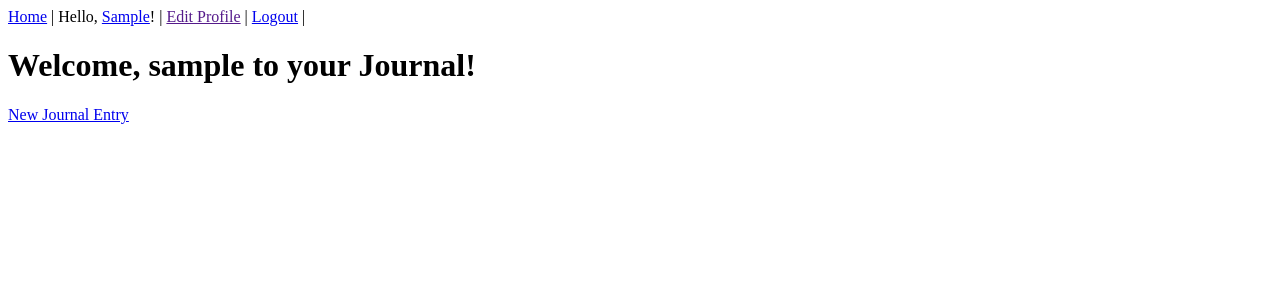
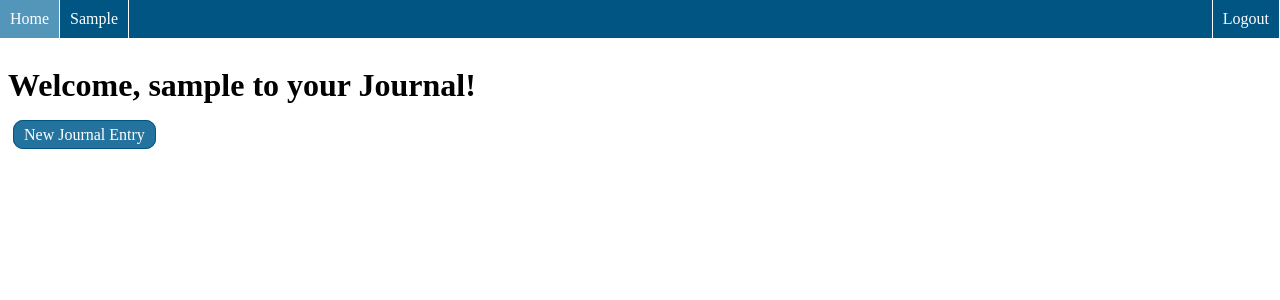
Before and after one commit to matthew-f-bell/journaling-django, a Django app: page /user-profile/1 in a window 1280 px wide. Shown: the top 300 px of the page. Run offline with Django 5.2, Linux system fonts and the light colour scheme; the visitor is signed in with stand-in values (Sample User, id 1); data comes from the database, SQL or seed files in the repository; data that the repository does not hold is empty.

Commit message:
Styling for home page, navbar, and profile page

```diff
--- a/journalingdjango/settings.py
+++ b/journalingdjango/settings.py
@@ -115,7 +115,7 @@ AUTH_PASSWORD_VALIDATORS = [
 
 LANGUAGE_CODE = 'en-us'
 
-TIME_ZONE = 'UTC'
+TIME_ZONE = 'America/Los_Angeles'
 
 USE_I18N = True
 
@@ -125,7 +125,7 @@ USE_TZ = True
 # Static files (CSS, JavaScript, Images)
 # https://docs.djangoproject.com/en/5.2/howto/static-files/
 
-STATIC_URL = 'static/'
+STATIC_URL = '/static/'
 
 # Default primary key field type
 # https://docs.djangoproject.com/en/5.2/ref/settings/#default-auto-field
--- a/main_app/forms.py
+++ b/main_app/forms.py
@@ -8,7 +8,7 @@ class JournalEntryCreationForm(forms.ModelForm):
     current_date = get_datetime.date()
 
     title = forms.CharField(max_length=100, initial=current_date)
-    journal_content = forms.CharField(max_length=100000)
+    journal_content = forms.CharField(widget=forms.Textarea)
 
     class Meta:
         model = JournalEntry
--- /dev/null
+++ b/main_app/static/scripts/app.js
@@ -0,0 +1 @@
+console.log("sanity check")
--- /dev/null
+++ b/main_app/static/styles/style.css
@@ -0,0 +1,129 @@
+/* Navbar */
+nav {
+    top: 0;
+    left: 0;
+}
+
+ul {
+    top: 0;
+    left: 0;
+    background-color: #015582;
+    list-style-type: none;
+    margin: 0;
+    padding: 0;
+    position: fixed;
+    width: 100%;
+}
+
+#home-btn {
+    border-right: none;
+}
+
+li {
+    float: left;
+    background-color: #015582;
+    border-right: 1px solid white;
+}
+
+
+
+li a:hover {
+    background-color: #5496ba;
+}
+
+.nav-link {
+    text-decoration: none;
+    display: block;
+    padding: 10px;
+    color: white;
+}
+
+/* General Header Styling */
+h3 {
+    margin-top: 0;
+}
+
+h4 {
+    width: fit-content;
+    height: fit-content;
+    margin-top: 0;
+}
+
+/* Create New Journal Link Button */
+.journal-entry-link-container {
+    border: 3px solid red;
+}
+
+.journal-entry-link:hover {
+    background-color: #5496ba;
+}
+
+.journal-entry-link {
+    margin: 5px;
+    padding: 5px 10px;
+    background-color: #24739e;
+    border: 1px solid #015582;
+    border-radius: 10px;
+    width: fit-content;
+    color: white;
+    text-decoration: none;
+}
+
+
+/* General Body Styling */
+.base-body {
+    display: inline-block;
+    margin-top: 38px;
+    vertical-align: middle;
+}
+
+/* Journal Timeline */
+.timeline-container {
+    margin-top: 5px;
+    display: flex;
+    flex-direction: column;
+    height: fit-content;
+    width: fit-content;
+    max-width: 50%;
+    min-width: 20%;
+}
+
+.journal-entry-container {
+    border: 2px solid black;
+    border-radius: 10px;
+    padding: 5px;
+    margin: 5px;
+}
+
+#journal-crud {
+    display: inline;
+    float: right;
+}
+
+.journal-crud-link {
+    margin: 5px;
+    padding: 2px 5px;
+    background-color: #24739e;
+    border: 1px solid #015582;
+    border-radius: 5px;
+    width: fit-content;
+    color: white;
+    text-decoration: none;
+    font-size: 10px;
+}
+
+.journal-crud-link:hover {
+    background-color: #5496ba;
+}
+
+/* Journal Creation Styles */
+.journal-entry-title {
+    border-bottom: 2px solid #5496ba;
+}
+
+.journal-input-entry {
+    min-width: 10%;
+    max-width: 50%;
+    height: fit-content;
+    width: fit-content;
+}
--- a/main_app/templates/base.html
+++ b/main_app/templates/base.html
@@ -1,10 +1,15 @@
 {% load allauth account %}
+{% load static %}
+
+
 <!DOCTYPE html>
 <html lang="en">
 <head>
     <meta charset="UTF-8">
     <meta http-equiv="X-UA-Compatible" content="IE=edge">
     <meta name="viewport" content="width=device-width, initial-scale=1.0">
+    <link rel="stylesheet" href="{% static 'styles/style.css' %}" />
+    <script src="{% static 'scripts/app.js' %}" defer></script>
     <title>
         {% block title %}
         {% endblock %}
@@ -12,23 +17,34 @@
 </head>
 <body>
     <nav>
-        <a href="/">Home</a>
-        <span>|</span>
-        {% if user.is_authenticated %}
-        <span>Hello, <a href="{% url 'user-profile' user.id %}">{{user.first_name}}</a>!</span>
-        <span>|</span>
-        <span><a href="">Edit Profile</a></span>
-        <span>|</span>
-        <span><a href="{% url 'account_logout' %}">Logout</a></span>
-        <span>|</span>
-        {% else %}
-        <span>
-            <a href="{% url 'account_login' %}">Login</a>
-        </span>
-        <span>|</span>
-        <span><a href="{% url 'account_login' %}">Sign-up</a></span>
-        <span>|</span>
-        {% endif %}
+        <ul>
+            <li>
+                <a class="nav-link" style="border-right: none" href="/">
+                    Home
+                </a>
+            </li>
+            {% if user.is_authenticated %}
+            <li>
+                <a class="nav-link" href="{% url 'user-profile' user.id %}">
+                    {{user.first_name}}
+                </a>
+            </li>
+            <!--
+            <li><a href="">Edit Profile</a></li>
+            -->
+            <li style="float:right; border-left: 1px solid white">
+                <a class="nav-link"  href="{% url 'account_logout' %}">
+                    Logout
+                </a>
+            </li>
+            {% else %}
+            <li style="float:right; border-left: 1px solid white"">
+                <a class="nav-link" href="{% url 'account_login' %}">
+                    Login/Sign-Up
+                </a>
+            </li>
+            {% endif %}
+        </ul>
     </nav>
     {% block body %}
     {% endblock %}
--- a/main_app/templates/journal_entry_delete.html
+++ b/main_app/templates/journal_entry_delete.html
@@ -1,4 +1,5 @@
 {% extends 'base.html' %}
+{% load static %}
 
 {% block title %}
     Delete Journal | Journaling
--- a/main_app/templates/profile.html
+++ b/main_app/templates/profile.html
@@ -1,4 +1,5 @@
 {% extends "base.html" %}
+{% load static %}
 
 <!-- Tab Title -->
 {% block title %}
@@ -7,15 +8,24 @@
 
 <!-- Body Content -->
 {% block body %}
-        <h1>Welcome, {{ user.username }} to your Journal!</h1>
-        <span><a href="{% url 'journal-entry' %}">New Journal Entry</a></span>
-
+    <div class="base-body">
+        <h1 class="profile-page-title">Welcome, {{ user.username }} to your Journal!</h1>
+            <a class="journal-entry-link" href="{% url 'journal-entry' %}">
+                New Journal Entry
+            </a>
+        <div class="timeline-container">
             {% for journal_entry in journal_entries %}
-            <h3>{{journal_entry.title}}</h3>
+            <div class="journal-entry-container">
+                <h3 class="journal-entry-title">{{journal_entry.title}}</h3>
                 <p>{{journal_entry.journal_content}}</p>
+                <span>{{journal_entry.date_created}}</span>
+                <span>{{journal_entry.user.first_name}}</span>
                 <div id="journal-crud">
-                <a href="{% url 'journal-update' journal_entry.pk %}">Update</a>
-                <a href="{% url 'journal-delete' journal_entry.pk %}">Delete</a>
+                    <a class="journal-crud-link" href="{% url 'journal-update' journal_entry.pk %}">Update</a>
+                    <a class="journal-crud-link" href="{% url 'journal-delete' journal_entry.pk %}">Delete</a>
+                </div>
             </div>
             {% endfor %}
+        </div>
+    </div>
 {% endblock %}
--- a/main_app/views.py
+++ b/main_app/views.py
@@ -1,4 +1,5 @@
 from django.shortcuts import render
+from django.urls import reverse_lazy
 from django.contrib.auth.decorators import login_required
 from django.utils.decorators import method_decorator
 from django.views.generic.base import TemplateView
@@ -28,27 +29,41 @@ class Journal_Entry_View(FormView):
     model = JournalEntry
     form_class = JournalEntryCreationForm
     template_name = 'journal_entry_creation.html'
-    success_url = '/'
+#    user = CustomUser.id
+#    success_url = reverse_lazy('user-profile', kwargs={'user_id':user})
 
     def form_valid(self, form):
         self.object = form.save(commit=False)
         self.object.user = self.request.user
+        user = self.object.user.id
         self.object.save()
-        return HttpResponseRedirect('/')
+        return HttpResponseRedirect(reverse_lazy('user-profile', kwargs={'user_id':user}))
 
 @method_decorator(login_required, name='dispatch')
 class Journal_Update_View(UpdateView):
     model = JournalEntry
     form_class = JournalEntryCreationForm
     template_name = 'journal_entry_creation.html'
+#    user = CustomUser.id
+
 
     def get_context_data(self, **kwargs):
         return super().get_context_data(**kwargs)
 
-    success_url = '/'
+#    success_url = reverse_lazy('user-profile', kwargs={'user_id':user})
+
+    def form_valid(self, form):
+        self.object = form.save(commit=False)
+        self.object.user = self.request.user
+        user = self.object.user.id
+        self.object.save()
+        return HttpResponseRedirect(reverse_lazy('user-profile', kwargs={'user_id':user}))
+
 
 @method_decorator(login_required, name='dispatch')
 class Journal_Delete_View(DeleteView):
     model = JournalEntry
     template_name = 'journal_entry_delete.html'
+#    user = JournalEntry.user
+#    success_url = reverse_lazy('user-profile', kwargs={'user_id':user})
     success_url = '/'
```
Also changed, not shown: main_app/templates/home.html (+8 -1 lines), main_app/templates/journal_entry_creation.html (+9 -3 lines), 1 other file. Lines whose indentation alone changed are shown as unchanged.
